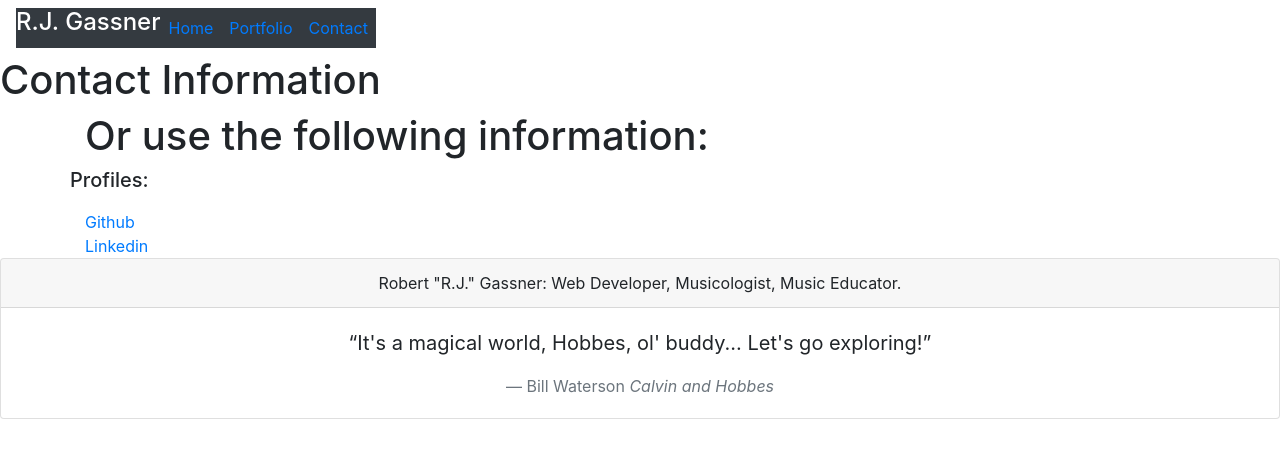
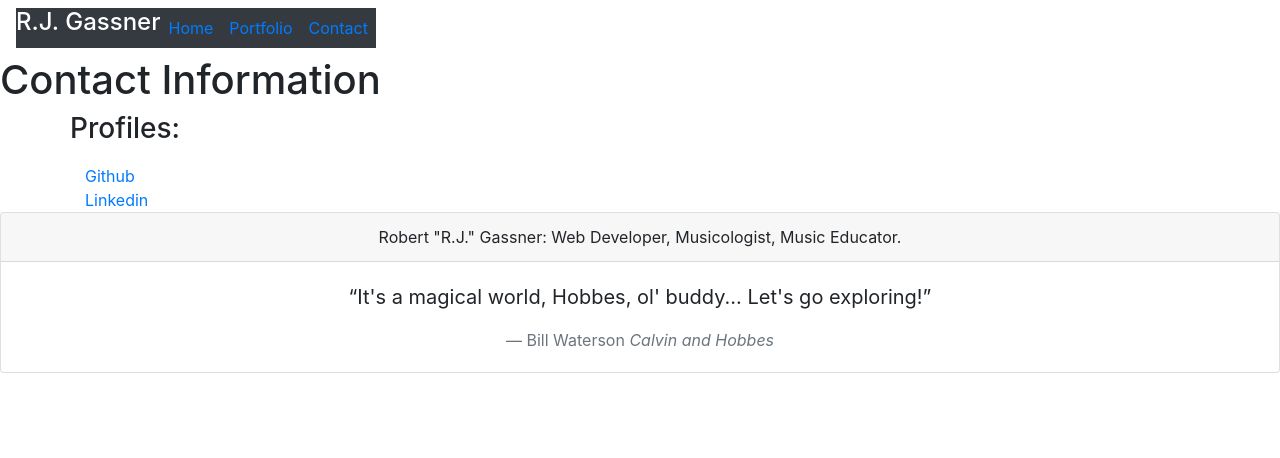
Before and after one commit to razzlejazzled/Portfolio-React, a React (Create React App) app: page /contact in a window 1280 px wide. Shown: the top 458 px of the page. Built offline with nearby package versions, Linux system fonts and the light colour scheme.

Commit message:
added changes

```diff
--- a/src/components/Pages/Contact.js
+++ b/src/components/Pages/Contact.js
@@ -8,9 +8,10 @@ function Contact() {
 
             <h1> Contact Information </h1>
             <div id="contact-info" className="container-sm">
-                <h1>Or use the following information:</h1>
+
                 <div className="row">
-                    <h5>Profiles:</h5> </div>
+                    <h3>Profiles:</h3>
+                </div>
                 <div><a href="https://github.com/razzlejazzled" class="other-info">Github</a> </div>
                 <div><a href="https://www.linkedin.com/in/r-j-gassner-371b241aa/" className="other-info">Linkedin</a>
                 </div>
```
